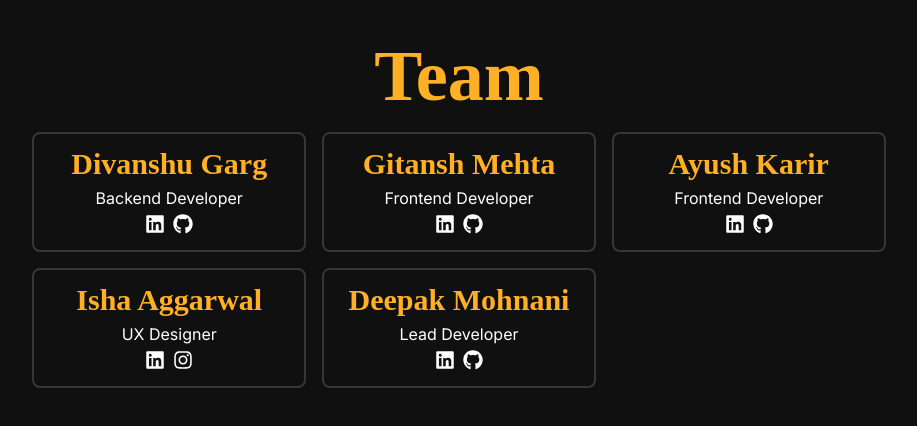
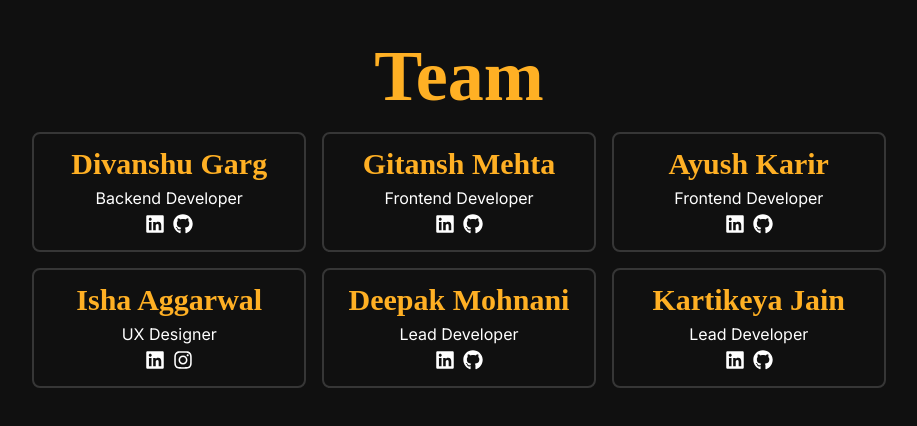
Before and after one commit to GargDivanshu/aahvan-2023, a Next.js app: page /team in a window 1280 px wide. Shown: the top 426 px of the page, without its empty margins (181-1098 px from the left). Built offline with nearby package versions, Linux system fonts and the light colour scheme; a web font is replaced by a local one.

Commit message:
kartikey bhaiay added

```diff
--- a/pages/team.js
+++ b/pages/team.js
@@ -74,6 +74,21 @@ const Team = () => {
                 </span>
             </span>
         </span>
+
+        <span className='flex flex-col items-center border-2 rounded-lg py-2 border-[#ffffff29] pb-2'>
+            <span class="my-1 stencil text-3xl font-semibold text-[#FFB024] ">Kartikeya Jain</span>
+            <span className='flex flex-col items-center'>
+                <p className='pb-1'>Lead Developer</p>
+                <span className='flex gap-2 items-center pb-2'>
+                    <a href='https://www.linkedin.com/in/kartikeya-jain-415765202' className='text-white hover:text-[#cecece] active:text-white visited:text-white visited:no-underline' target='_blank' rel='noopener noreferrer'>
+                        <FaLinkedin size={20} />
+                    </a>
+                    <a href='https://github.com/Kartikeya-Jain' className='text-white hover:text-[#cecece] active:text-white visited:text-white visited:no-underline' target='_blank' rel='noopener noreferrer'>
+                        <FaGithub size={20} />
+                    </a>
+                </span>
+            </span>
+        </span>
         </div>
     </div>
   )
```
